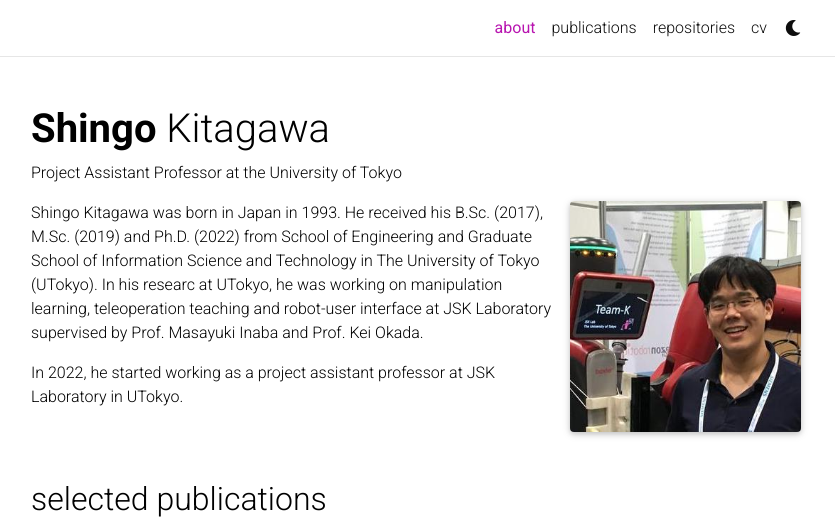
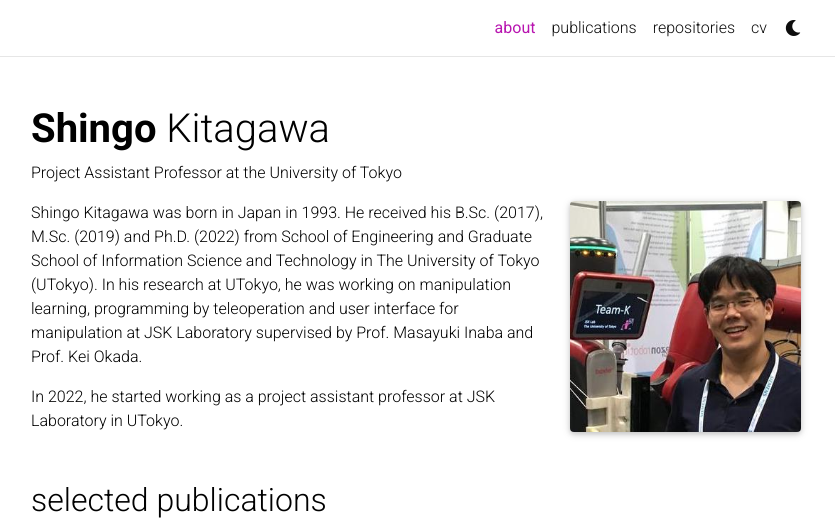
Before and after one commit to knorth55/knorth55.github.io, a Jekyll site: the page built from _pages/about.md, in a window 1280 px wide, cut to the strip 0-530 px from the top of the page. Shown: the whole strip, without its empty margins (224-1059 px from the left). Built offline with Jekyll 4.4.1, drawn with Linux system fonts in a browser that asks for light colours; full-size pictures stand in for the smaller copies a plugin makes; comment, search, counter and statistics services are not loaded; a style sheet for code colours, icons or effects is not loaded.

Commit message:
update about

```diff
--- a/_pages/about.md
+++ b/_pages/about.md
@@ -18,9 +18,9 @@ Shingo Kitagawa was born in Japan in 1993.
 He received his B.Sc. (2017), M.Sc. (2019) and Ph.D. (2022)
 from School of Engineering and
 Graduate School of Information Science and Technology in The University of Tokyo (UTokyo).
-In his researc at UTokyo,
-he was working on manipulation learning, teleoperation teaching and
-robot-user interface at JSK Laboratory supervised by
+In his research at UTokyo,
+he was working on manipulation learning, programming by teleoperation and
+user interface for manipulation at JSK Laboratory supervised by
 Prof. Masayuki Inaba and Prof. Kei Okada.
 
 In 2022, he started working as a project assistant professor at JSK Laboratory in UTokyo.
```
